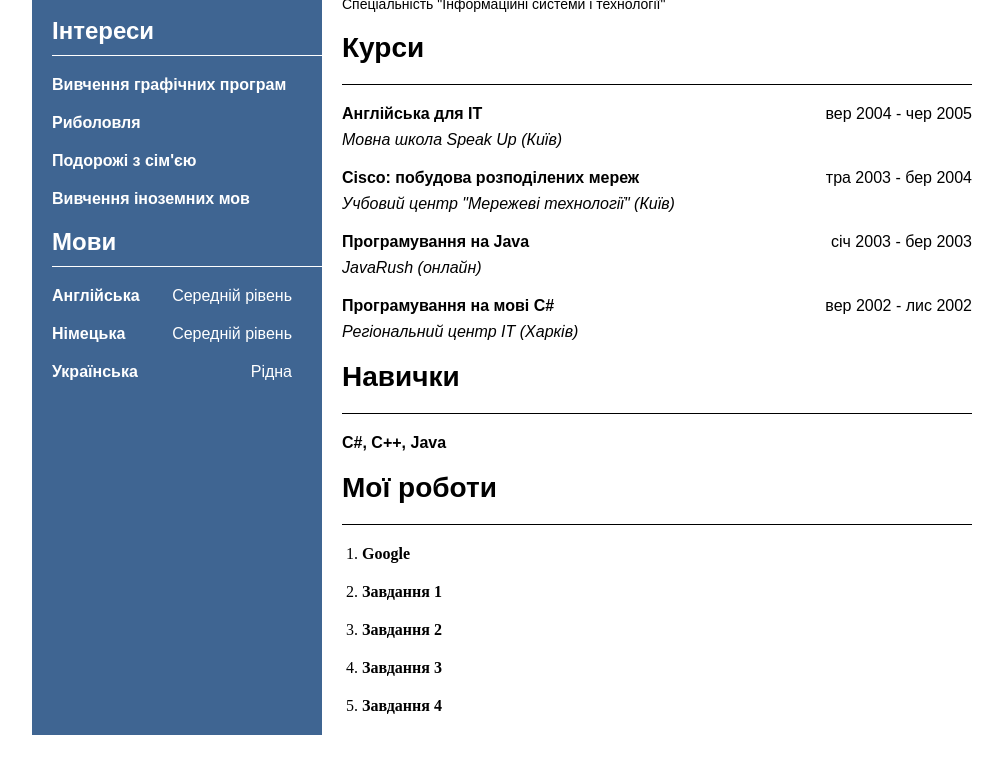
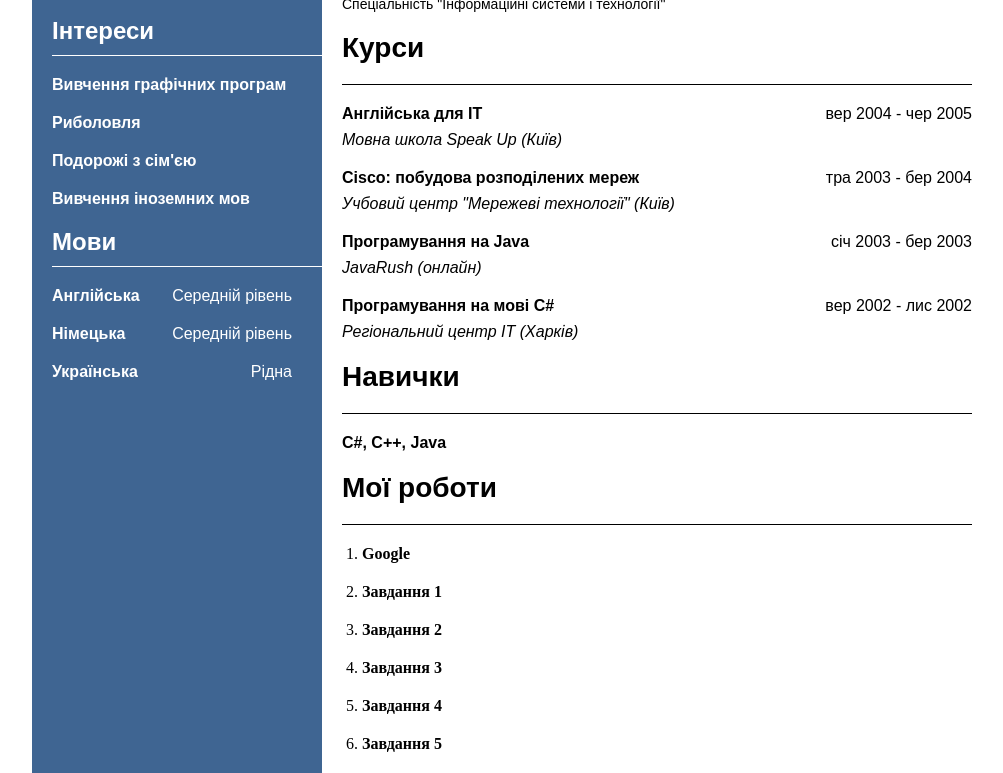
Before and after one commit to VadymTurchin/VadymTurchin.github.io, a plain HTML site: page index.html in a window 1280 px wide. Shown: the part 630-1403 px from the top of the page, without its empty margins (128-1131 px from the left). Before the commit the page ends 1365 px from the top, so only its background shows below. Drawn offline with Linux system fonts and the light colour scheme.

Commit message:
Add files via upload

```diff
--- a/index.html
+++ b/index.html
@@ -319,8 +319,13 @@
                                     </div>
                                 </li>
                                 <li>
-                                    <div class="task_3">
+                                    <div class="task_4">
                                         <a target="_blank" href="https://github.com/VadymTurchin/VadymTurchin.github.io/tree/main/task_4/index.html">Завдання 4</a>
+                                    </div>
+                                </li>
+                                <li>
+                                    <div class="task_5">
+                                        <a target="_blank" href="https://github.com/VadymTurchin/VadymTurchin.github.io/tree/main/task_5/index.html">Завдання 5</a>
                                     </div>
                                 </li>
                             </ol>
```
